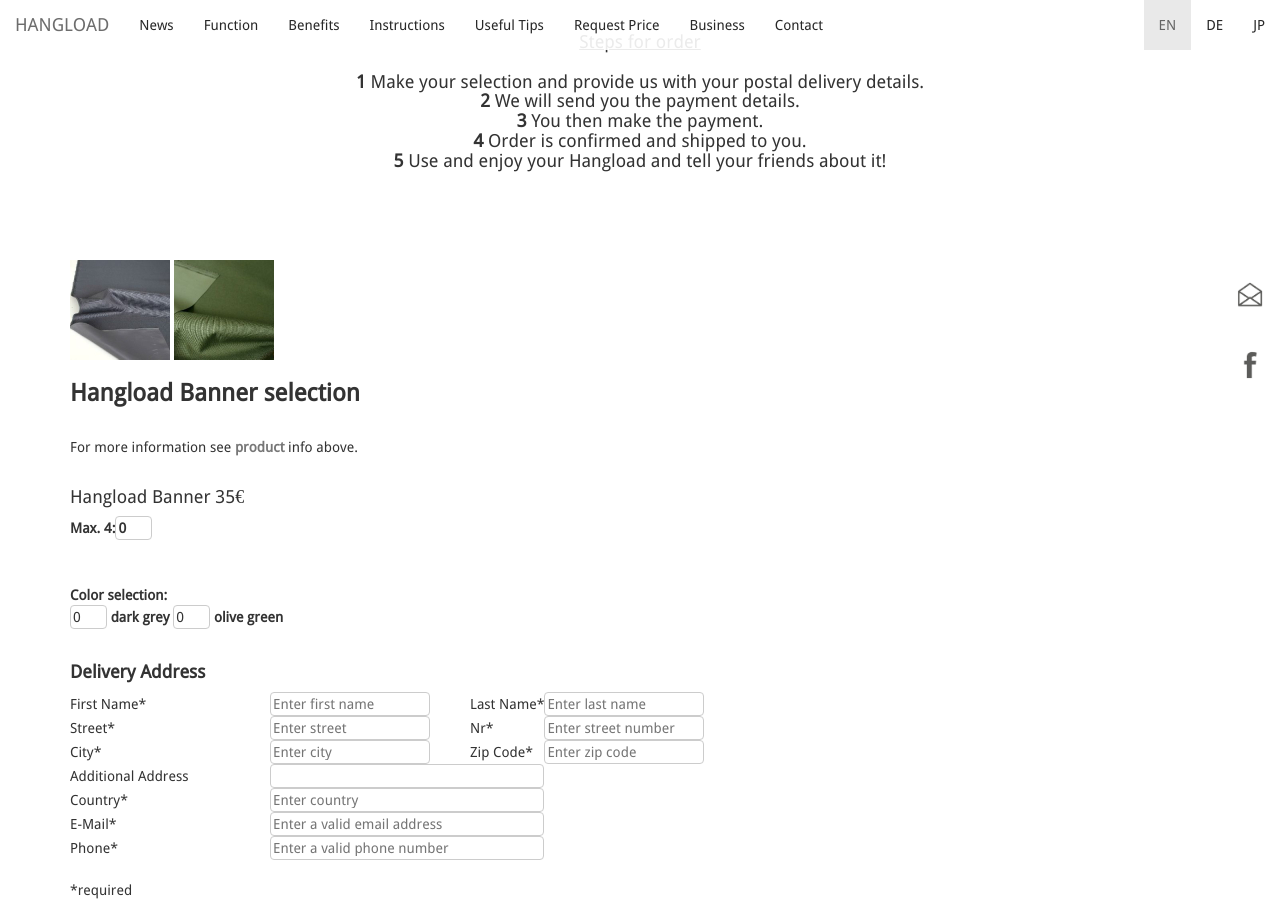
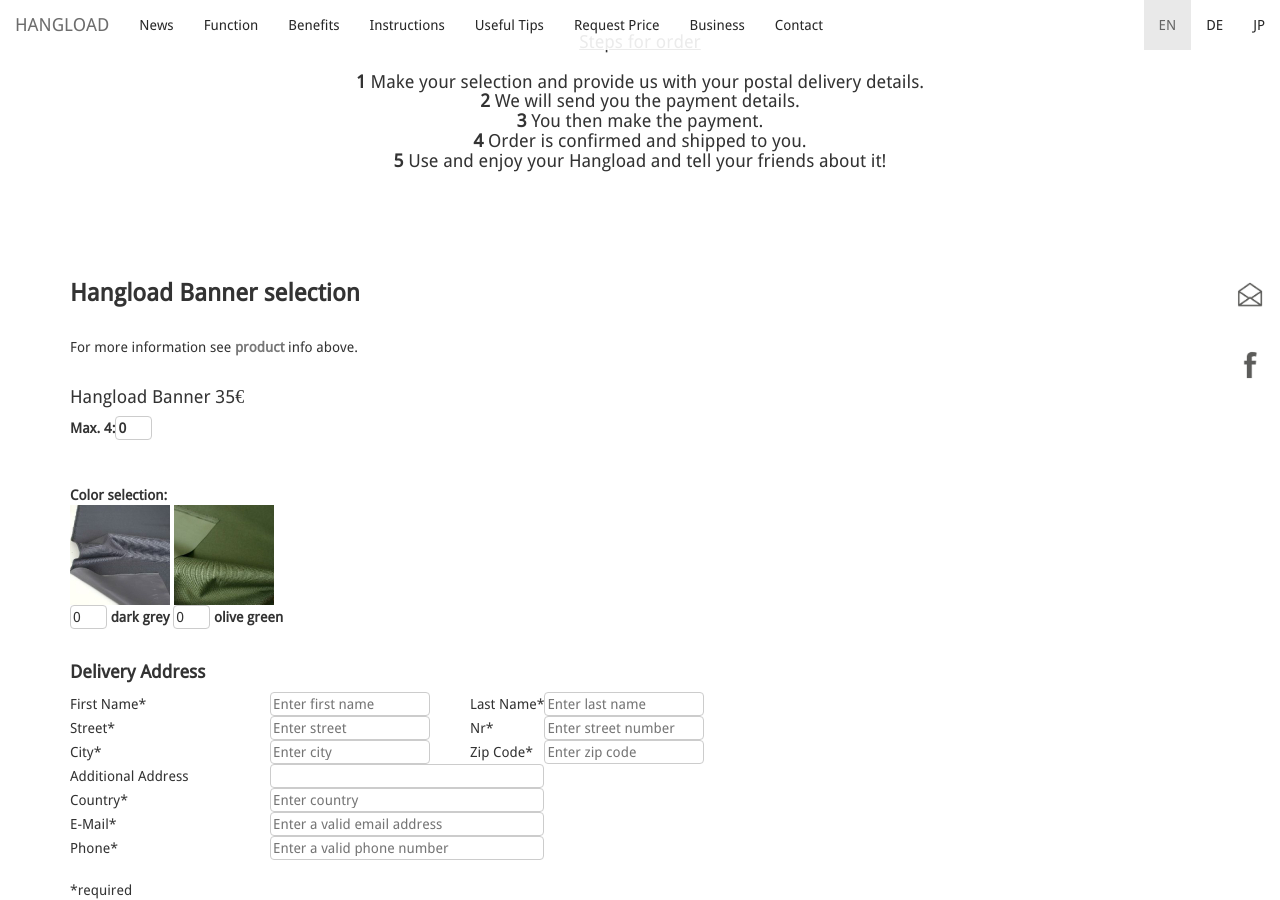
Before and after one commit to bodokaiser/hangload.com, a Jekyll site: the page built from webshop/order.html, in a window 1280 px wide and 900 px high, scrolled down 321 px. Built offline with Jekyll 4.4.1, drawn with Linux system fonts in a browser that asks for light colours; nearby versions of some CDN libraries; library files that are not in the unit come from our copies; Markdown is read by kramdown in place of the engine named in the settings.

Commit message:
Update order.html

```diff
--- a/webshop/order.html
+++ b/webshop/order.html
@@ -212,8 +212,6 @@
 <form name="order" method="post" action="//formspree.io/sales@hangload.com" onsubmit="return return_check()">
 	<br>
 	<br>
-	<img src="../../images/pictures/dgray.jpg" alt="" /> <img src="../../images/pictures/olive.jpg" alt="" />
-	<br />
 	<h3><strong>Hangload Banner selection </strong> </h3> <br>
 	For more information see <a href="/webshop/#product"> <strong> product </strong> </a> info above.<br>
 	<br>
@@ -230,6 +228,8 @@
 	<br>
 	<strong>Color selection: </strong>
 	<br>
+	<img src="../../images/pictures/dgray.jpg" alt="" /> <img src="../../images/pictures/olive.jpg" alt="" />
+	<br />
 
 	<input type="number" min="0"  max="4" maxlength="1" size="2" value="0" name="Farbe1" id="farbe1" value="dark grey">
 	<label for="farbe1" name="farbe1_lbl" >dark grey</label>
```
